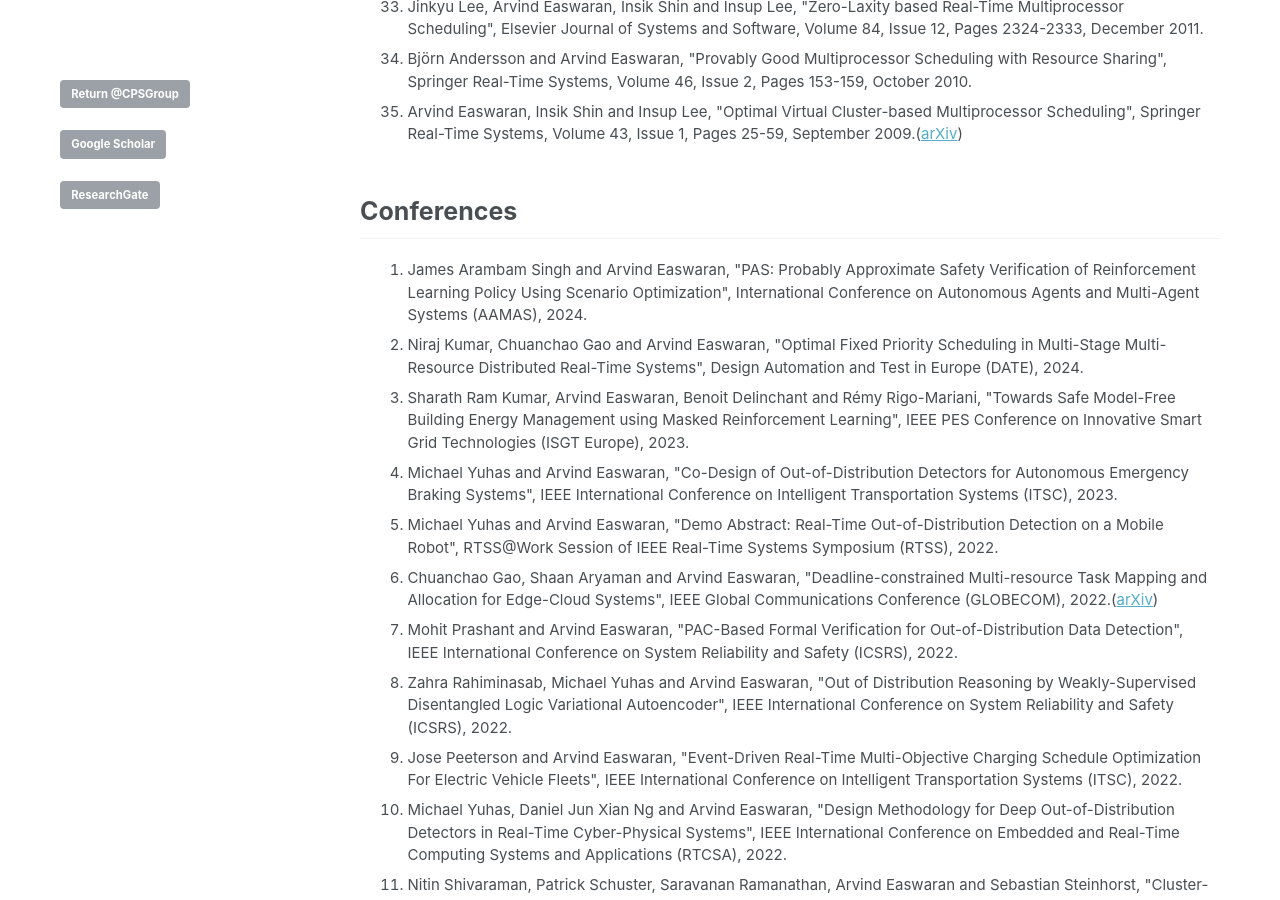
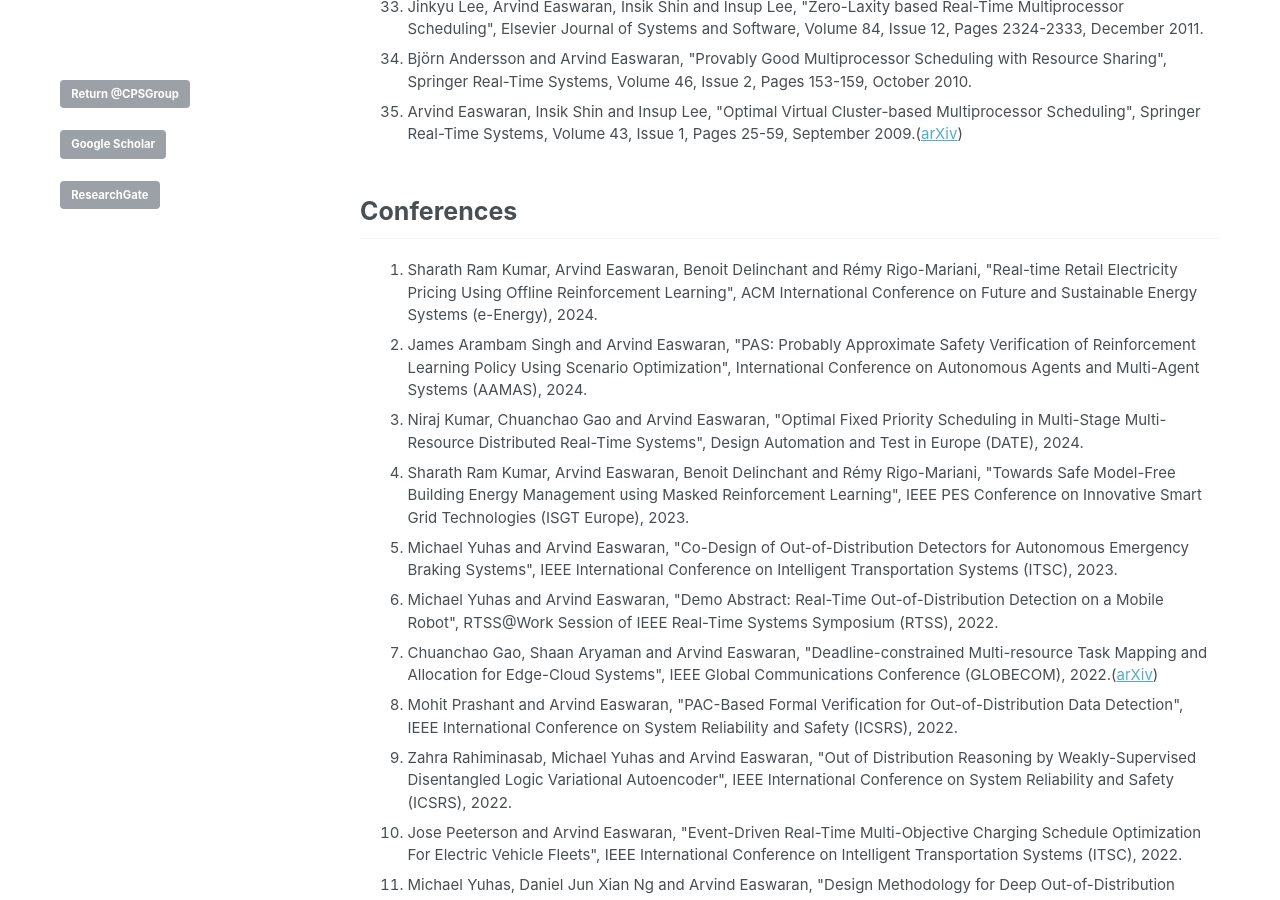
Before and after one commit to CPS-research-group/CPS-research-group.github.io, a Jekyll site: the page built from _pages/research_profile.md, in a window 1280 px wide and 900 px high, scrolled down 2423 px. Built offline with Jekyll 4.4.1, drawn with Linux system fonts in a browser that asks for light colours.

Commit message:
Updates.

```diff
--- a/_pages/research_profile.md
+++ b/_pages/research_profile.md
@@ -62,6 +62,7 @@ a.a:active {color:#0000FF; text-decoration:none;}
 
 ## Conferences
    <ol>
+   			<li class="a">Sharath Ram Kumar, Arvind Easwaran, Benoit Delinchant and Rémy Rigo-Mariani, "Real-time Retail Electricity Pricing Using Offline Reinforcement Learning", ACM International Conference on Future and Sustainable Energy Systems (e-Energy), 2024.</li>
    			<li class="a">James Arambam Singh and Arvind Easwaran, "PAS: Probably Approximate Safety Verification of Reinforcement Learning Policy Using Scenario Optimization", International Conference on Autonomous Agents and Multi-Agent Systems (AAMAS), 2024.</li>
    			<li class="a">Niraj Kumar, Chuanchao Gao and Arvind Easwaran, "Optimal Fixed Priority Scheduling in Multi-Stage Multi-Resource Distributed Real-Time Systems", Design Automation and Test in Europe (DATE), 2024.</li>
    			<li class="a">Sharath Ram Kumar, Arvind Easwaran, Benoit Delinchant and Rémy Rigo-Mariani, "Towards Safe Model-Free Building Energy Management using Masked Reinforcement Learning", IEEE PES Conference on Innovative Smart Grid Technologies (ISGT Europe), 2023.</li>
```
